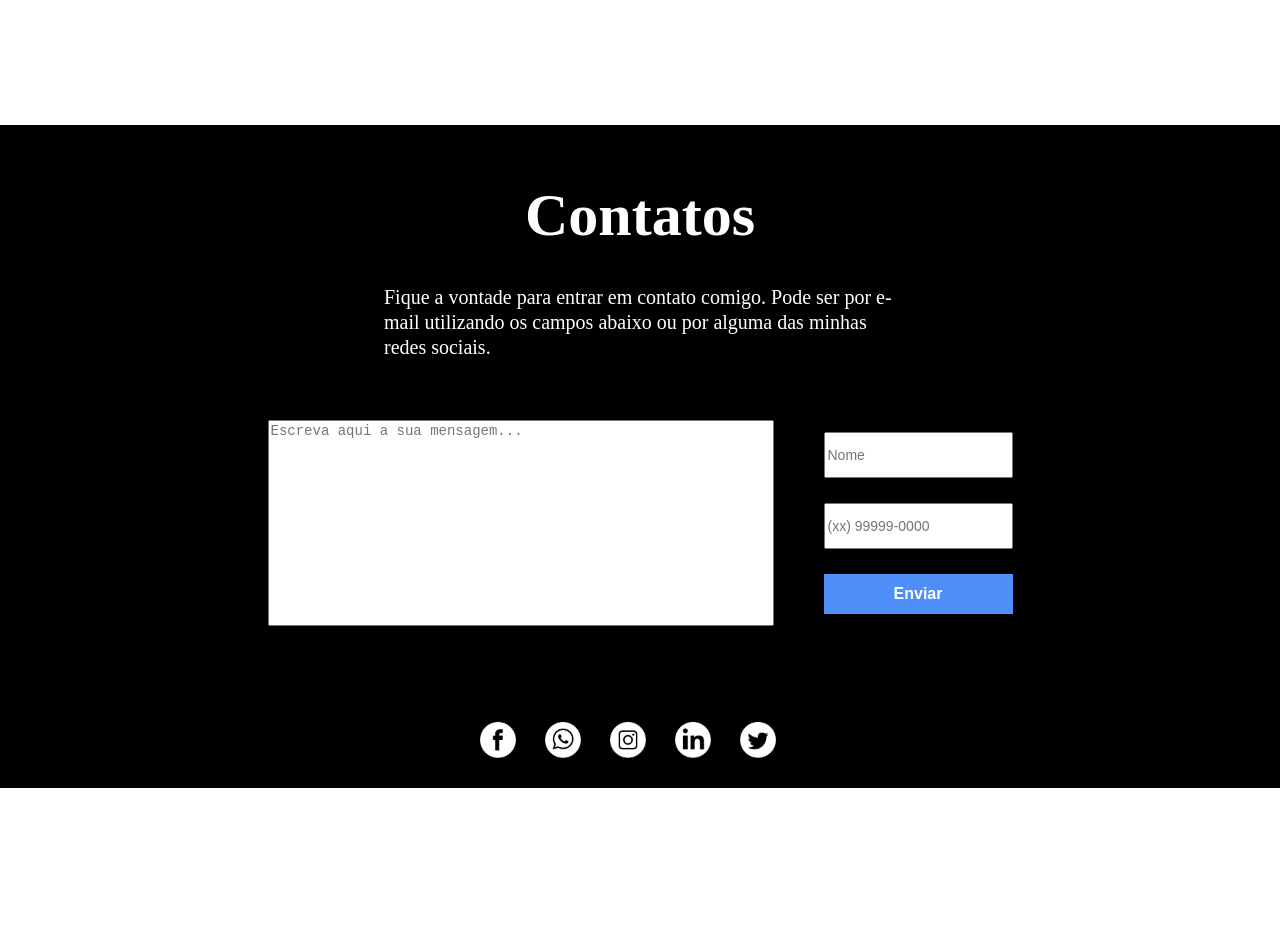
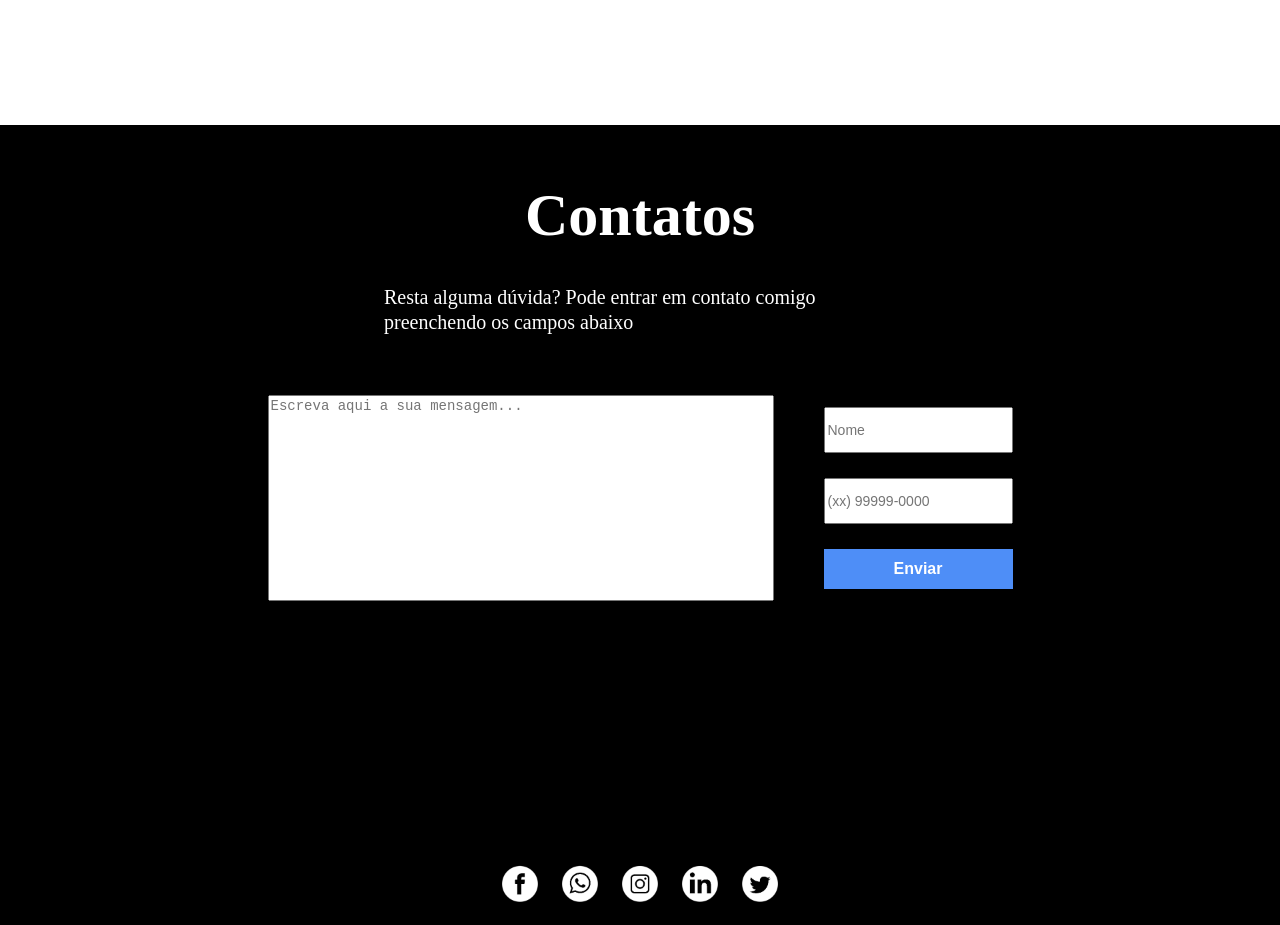
Before and after one commit to teixeira83/PortfolioFrontEnd, a React (Create React App) app: page / in a window 1280 px wide. Shown: the part 2220-3145 px from the top of the page. Before the commit the page ends 3008 px from the top, so only its background shows below. Built offline with nearby package versions, Linux system fonts and the light colour scheme; a web font is replaced by a local one.

Commit message:
updated contact text

```diff
--- a/src/components/Contact/index.js
+++ b/src/components/Contact/index.js
@@ -5,7 +5,9 @@ export default function Contact() {
     return (
         <Container id="contact">
             <SectionTitle color='white' title='Contatos'/>
-            <Text>Fique a vontade para entrar em contato comigo. Pode ser por e-mail utilizando os campos abaixo ou por alguma das minhas redes sociais. </Text>
+            <Text>
+                Resta alguma dúvida? Pode entrar em contato comigo preenchendo os campos abaixo
+            </Text>
             <FormContainer>
                 <FormContact />
             </FormContainer>
--- a/src/components/Contact/styles.js
+++ b/src/components/Contact/styles.js
@@ -3,11 +3,13 @@ import { COLORS } from '../../assets/css/settings/colors';
 
 export const Container = styled.div`
     width: 100%;
-    height: 100%;
+    min-height: 100vh;
+    height: auto;
     background-color: ${COLORS.primary};
     display: flex;
     flex-direction: column;
     align-items: center;
+    position: relative;
 `
 
 export const Text = styled.p`
@@ -21,7 +23,5 @@ export const Text = styled.p`
 export const FormContainer = styled.div`
     margin-top: 60px;
     width: 80%;
-    height: 300px;
-    display: flex;
-    justify-content: center;
+    height: 40%;
 `
--- a/src/components/SocialIcons/styles.js
+++ b/src/components/SocialIcons/styles.js
@@ -4,15 +4,17 @@ import { GAPS } from '../../assets/css/settings/gaps';
 
 export const Container = styled.div`
     width: 100%;
+    height: ${GAPS.big};
     display: flex;
     justify-content: center;
     align-items: center;
     background-color: ${COLORS.primary};
-
+    position: absolute;
+    bottom: 0;
 `
 
 export const Icon = styled.img`
-    width: 40;
+    width: 40px;
     height: 40px;
-    margin: 0 ${GAPS.small} ${GAPS.small} 0;
+    margin: auto ${GAPS.smaller};
 `
--- a/src/index.css
+++ b/src/index.css
@@ -41,3 +41,6 @@ table {
 	border-collapse: collapse;
 	border-spacing: 0;
 }
+html {
+	background-color: #000000;
+}
```
